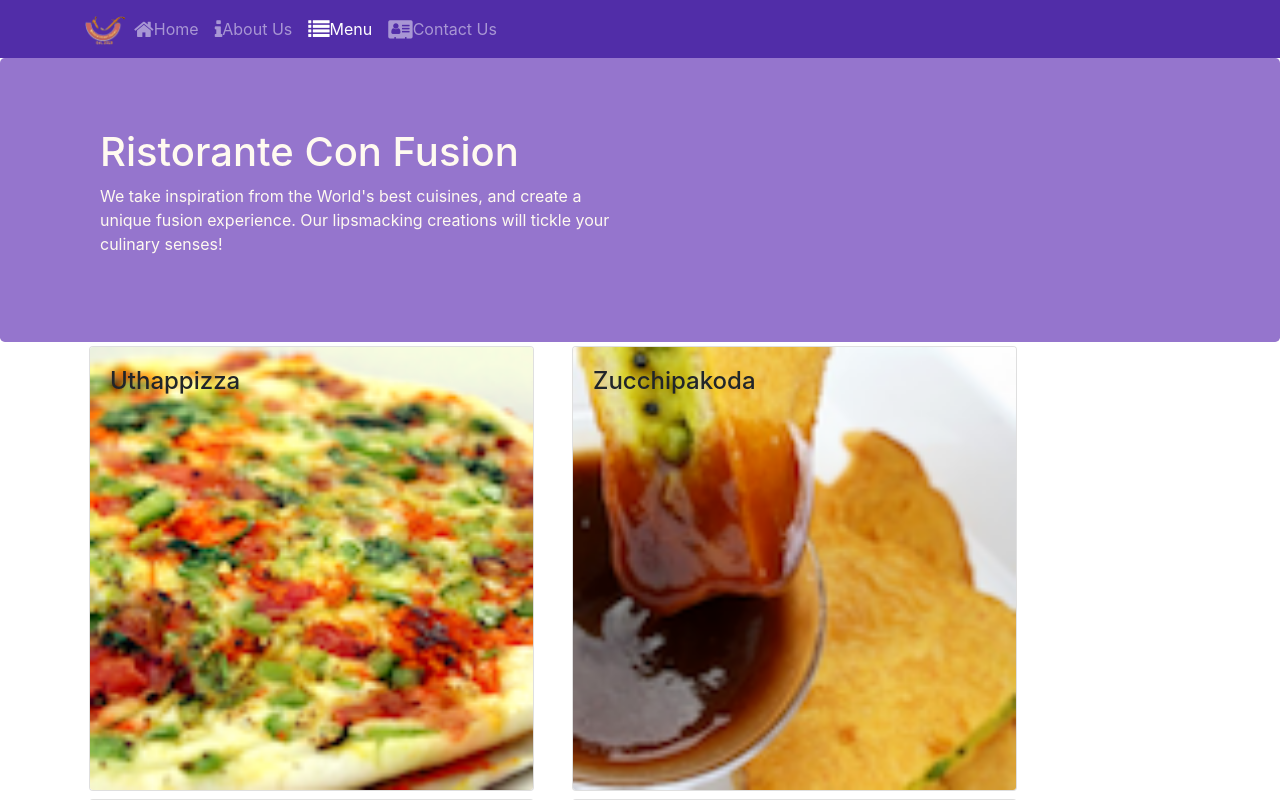
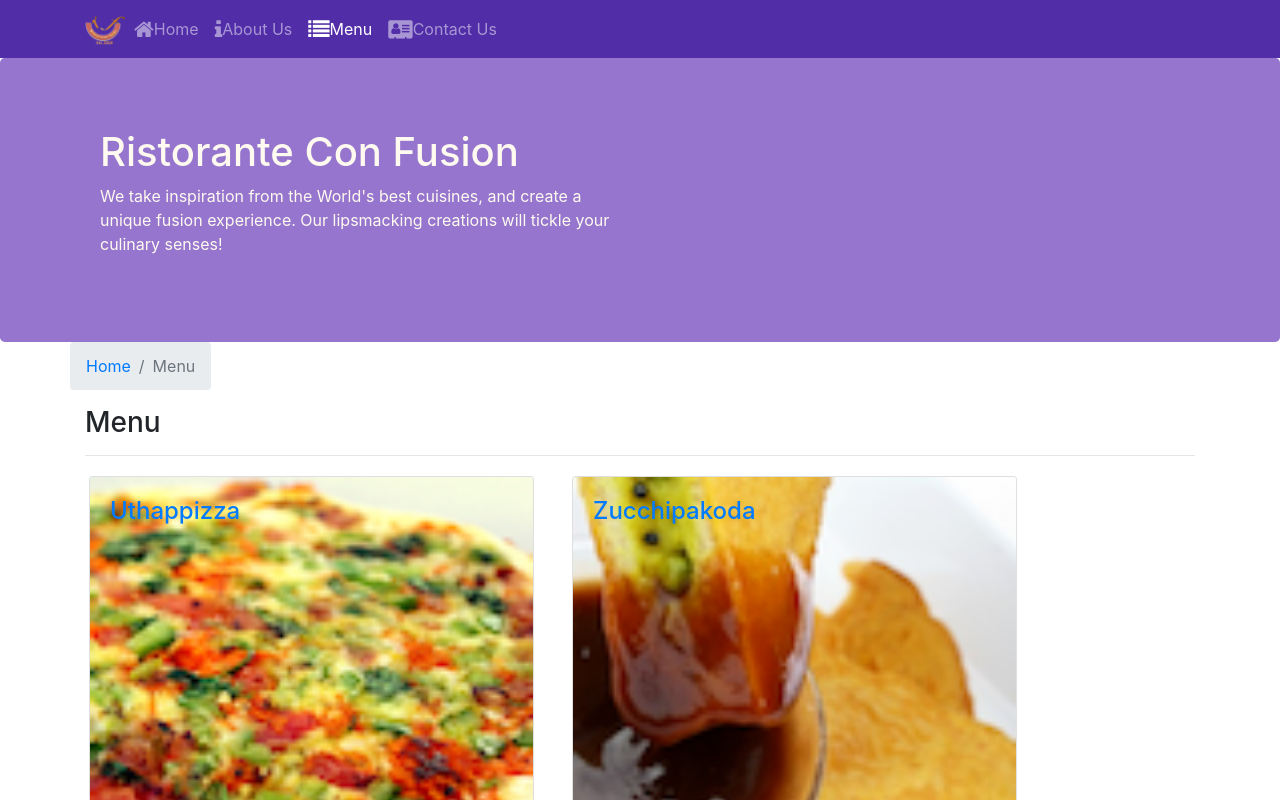
Before and after one commit to devendr4/react-app, a React (Create React App) app: page /menu in a window 1280 px wide. Shown: the top 800 px of the page. Built offline with nearby package versions, Linux system fonts and the light colour scheme.

Commit message:
react router parameters

```diff
--- a/src/components/ContactComponent.js
+++ b/src/components/ContactComponent.js
@@ -1,8 +1,21 @@
 import React from "react";
-
-const Contact = (props) => {
+import { Breadcrumb, BreadcrumbItem } from "reactstrap";
+import { Link } from "react-router-dom";
+const Contact = () => {
   return (
     <div className="container">
+      <div className="row">
+        <Breadcrumb>
+          <BreadcrumbItem>
+            <Link to="/menu">Home</Link>
+          </BreadcrumbItem>
+          <BreadcrumbItem active>Contact Us</BreadcrumbItem>
+        </Breadcrumb>
+        <div className="col-12">
+          <h3>Contact Us</h3>
+          <hr />
+        </div>
+      </div>
       <div className="row row-content">
         <div className="col-12">
           <h3>Location Information</h3>
--- a/src/components/DishDetailComponent.js
+++ b/src/components/DishDetailComponent.js
@@ -1,5 +1,14 @@
 import React from "react";
-import { Card, CardImg, CardText, CardBody, CardTitle } from "reactstrap";
+import {
+  Card,
+  CardImg,
+  CardText,
+  CardBody,
+  CardTitle,
+  Breadcrumb,
+  BreadcrumbItem,
+} from "reactstrap";
+import { Link } from "react-router-dom";
 
 const RenderDish = ({ dish }) => {
   if (dish != null) {
@@ -50,13 +59,27 @@
   }
 };
 const DishDetail = (props) => {
-  const dish = props.dish;
-  if (dish != null) {
+  if (props.dish != null) {
     return (
       <div className="container">
         <div className="row">
-          <RenderDish dish={dish} />
-          <RenderComment comments={dish.comments} />
+          <Breadcrumb>
+            <BreadcrumbItem>
+              <Link to="/home">Home</Link>
+            </BreadcrumbItem>
+            <BreadcrumbItem>
+              <Link to="/menu">Menu</Link>
+            </BreadcrumbItem>
+            <BreadcrumbItem active>{props.dish.name}</BreadcrumbItem>
+          </Breadcrumb>
+          <div className="col-12">
+            <h3>{props.dish.name}</h3>
+            <hr />
+          </div>
+        </div>
+        <div className="row">
+          <RenderDish dish={props.dish} />
+          <RenderComment comments={props.comments} />
         </div>
       </div>
     );
--- a/src/components/MainComponent.js
+++ b/src/components/MainComponent.js
@@ -9,7 +9,7 @@
 import Home from "./HomeComponent";
 import Contact from "./ContactComponent";
 import { Switch, Route, Redirect } from "react-router-dom";
-
+import DishDetail from "./DishDetailComponent";
 class Main extends Component {
   constructor(props) {
     super(props);
@@ -35,6 +35,21 @@
       );
     };
 
+    const DishWithId = ({ match }) => {
+      return (
+        <DishDetail
+          dish={
+            this.state.dishes.filter(
+              (dish) => dish.id === parseInt(match.params.dishId, 10)
+            )[0]
+          }
+          comments={this.state.comments.filter(
+            (comment) => comment.dishId === parseInt(match.params.dishId, 10)
+          )}
+        />
+      );
+    };
+
     return (
       <div>
         <Header />
@@ -45,6 +60,7 @@
             path="/menu"
             component={() => <Menu dishes={this.state.dishes} />}
           />
+          <Route path="/menu/:dishId" component={DishWithId} />
           <Route exact path="/contactus" component={Contact} />
           <Redirect to="/home" />
         </Switch>
--- a/src/components/MenuComponent.js
+++ b/src/components/MenuComponent.js
@@ -1,15 +1,25 @@
 import React from "react";
-import { Card, CardImg, CardImgOverlay, CardTitle } from "reactstrap";
+import {
+  Card,
+  CardImg,
+  CardImgOverlay,
+  CardTitle,
+  Breadcrumb,
+  BreadcrumbItem,
+} from "reactstrap";
+import { Link } from "react-router-dom";
 
 const RenderMenuItem = ({ dish, onClick }) => {
   return (
-    <Card onClick={() => onClick(dish.id)}>
+    <Card>
+      <Link to={`/menu/${dish.id}`}>
         <CardImg width="100%" src={dish.image} alt={dish.name} />
         <CardImgOverlay>
           <CardTitle>
             <h4>{dish.name}</h4>
           </CardTitle>
         </CardImgOverlay>
+      </Link>
     </Card>
   );
 };
@@ -18,12 +28,24 @@
   const menu = props.dishes.map((dish) => {
     return (
       <div key={dish.id} className="col-12 col-md-5 m-1">
-        <RenderMenuItem dish={dish} onClick={props.onClick} />
+        <RenderMenuItem dish={dish} />
       </div>
     );
   });
   return (
     <div className="container">
+      <div className="row">
+        <Breadcrumb>
+          <BreadcrumbItem>
+            <Link to="home">Home</Link>
+          </BreadcrumbItem>
+          <BreadcrumbItem active>Menu</BreadcrumbItem>
+        </Breadcrumb>
+        <div className="col-12">
+          <h3>Menu</h3>
+          <hr />
+        </div>
+      </div>
       <div className="row">{menu}</div>
     </div>
   );
```
Lines whose indentation alone changed are shown as unchanged.
